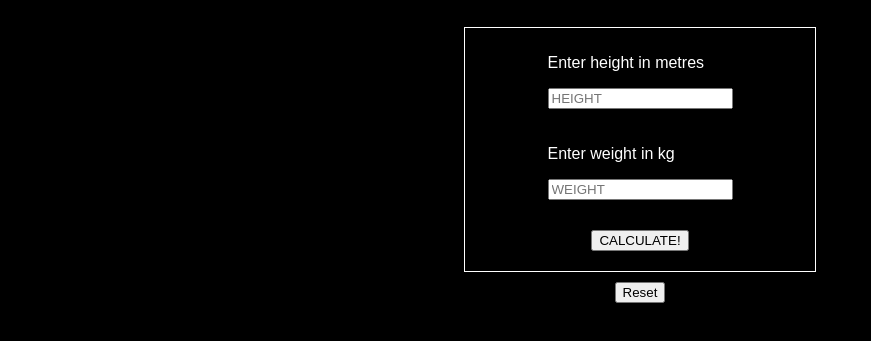
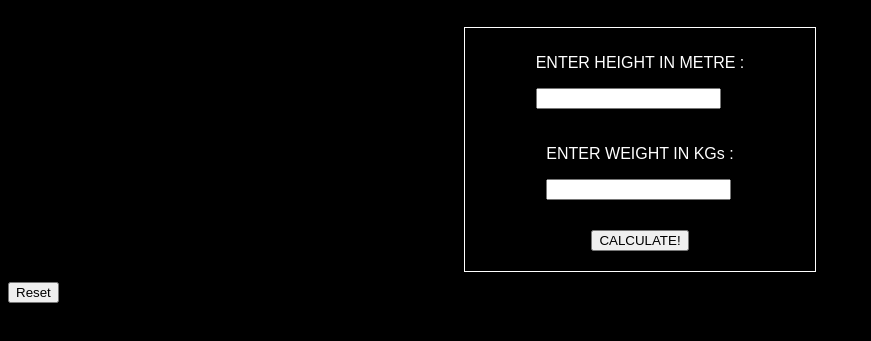
Before and after one commit to DevRuhela028/BMI-Calc, a plain HTML site: page index.html in a window 1280 px wide. Shown: the part 81-422 px from the top of the page, without its empty margins (0-871 px from the left). Drawn offline with Linux system fonts and the light colour scheme.

Commit message:
Update index.html

```diff
--- a/index.html
+++ b/index.html
@@ -14,26 +14,27 @@
     <div class="container">
         <div class="bmi">
             <div class="height">
-                <p>Enter height in metres</p>
-                <input placeholder = "HEIGHT" type="Number" id = "hi">
+                <p>ENTER HEIGHT IN METRE : </p>
+                <input type="Number" id = "hi" >
             </div>
             <div class="weight">
-                <p>Enter weight in kg</p>
-                <input placeholder="WEIGHT" type="Number" id = "we">
+                <p>ENTER WEIGHT IN KGs : </p>
+                <input type="Number" id = "we" >
             </div>
             <div class="calc">
                 <button id = "calc" onclick="handleClick()"> CALCULATE! </button>
             </div>
         </div>
-        <div class="res">
+        <div class="res" id = "res1">
             <div class="result" id = "res">
             </div>
             <div class="category" id = "category">
             </div>
+        </div>
             <div class="reload">
                 <button onclick = "reset()"id = "reset">Reset</button>
             </div>
-        </div>
+
     </div>
 </body>
 </html>
```
